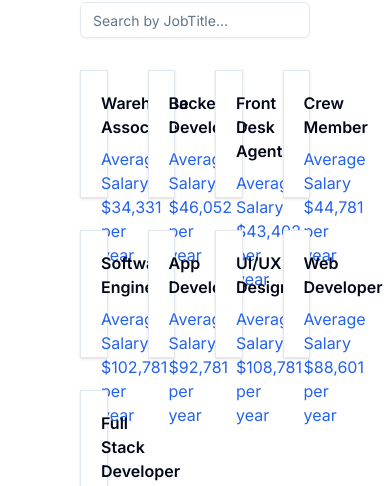
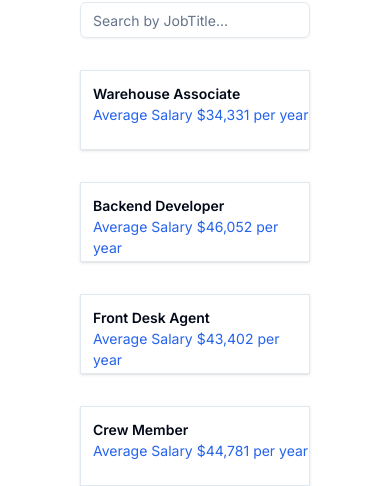
Before and after one commit to Swaraj07082/Jobify, a Next.js app: page /salary-est in a window 390 px wide. Shown: the part 358-844 px from the top of the page. Built offline with nearby package versions, Linux system fonts and the light colour scheme; no server answers.

Commit message:
salary-estimate responsive

```diff
--- a/src/app/salary-est/page.tsx
+++ b/src/app/salary-est/page.tsx
@@ -62,14 +62,14 @@ export default function Page() {
         />
       </div>
 
-      <div className="grid grid-cols-4 mx-20 gap-x-10">
+      <div className="grid grid-cols-4 mx-20 gap-x-10 max-[1100px]:grid-cols-3  max-md:grid-cols-2 max-sm:grid-cols-1" >
         {filtereddata(salaries).map((item) => (
           <Card
             key={item.id}
-            className=" h-32 flex flex-col pl-5 pt-5 rounded-none mt-8"
+            className=" h-32 flex flex-col pl-5 pt-5 rounded-none mt-8 max-[321px]:h-fit max-[321px]:pt-1 max-md:pt-3 max-md:h-24 max-sm:h-20 max-sm:pt-3 max-sm:pl-3 "
           >
-            <h1 className=" font-semibold">{item.title}</h1>
-            <div className=" mt-2 text-blue-600">{item.salary}</div>
+            <h1 className=" font-semibold max-md:text-[14px]">{item.title}</h1>
+            <div className=" mt-2 text-blue-600 max-md:text-[14px] max-sm:mt-0">{item.salary}</div>
           </Card>
         ))}
         {/*
```
